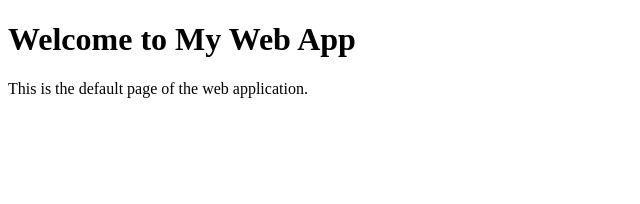
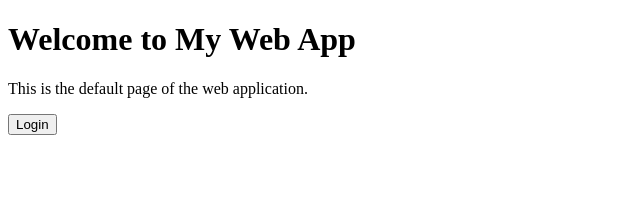
Before and after one commit to Fkiril/PrintWare, a React (Create React App) app in the folder web/: page / in a window 1280 px wide. Shown: the top 204 px of the page, without its empty margins (0-640 px from the left). Built offline with nearby package versions, Linux system fonts and the light colour scheme; no server answers.

Commit message:
New branch for custom API

```diff
--- a/web/src/components/Login.js
+++ b/web/src/components/Login.js
@@ -24,9 +24,6 @@
             console.error('Error logging in:', error);
         }
     };
-
-    console.log('User:', user);
-    console.log('Token:', token);
 
     return (
         <div>
--- a/web/src/pages/DefaultPage.js
+++ b/web/src/pages/DefaultPage.js
@@ -1,9 +1,13 @@
 import React from 'react';
+import { useNavigate } from 'react-router-dom';
 
 function DefaultPage() {
+  const navigate = useNavigate();
+
   return (
     <div>
       <p>This is the default page of the web application.</p>
+      <button onClick={() => navigate('/login')}>Login</button>
     </div>
   );
 }
--- a/web/src/pages/HomePage.js
+++ b/web/src/pages/HomePage.js
@@ -6,7 +6,6 @@
 
 function HomePage() {
   const { token } = useAuth();
-  console.log('Token: ', token);
   const [data, setData] = useState(null);
 
   useEffect(() => {
```
